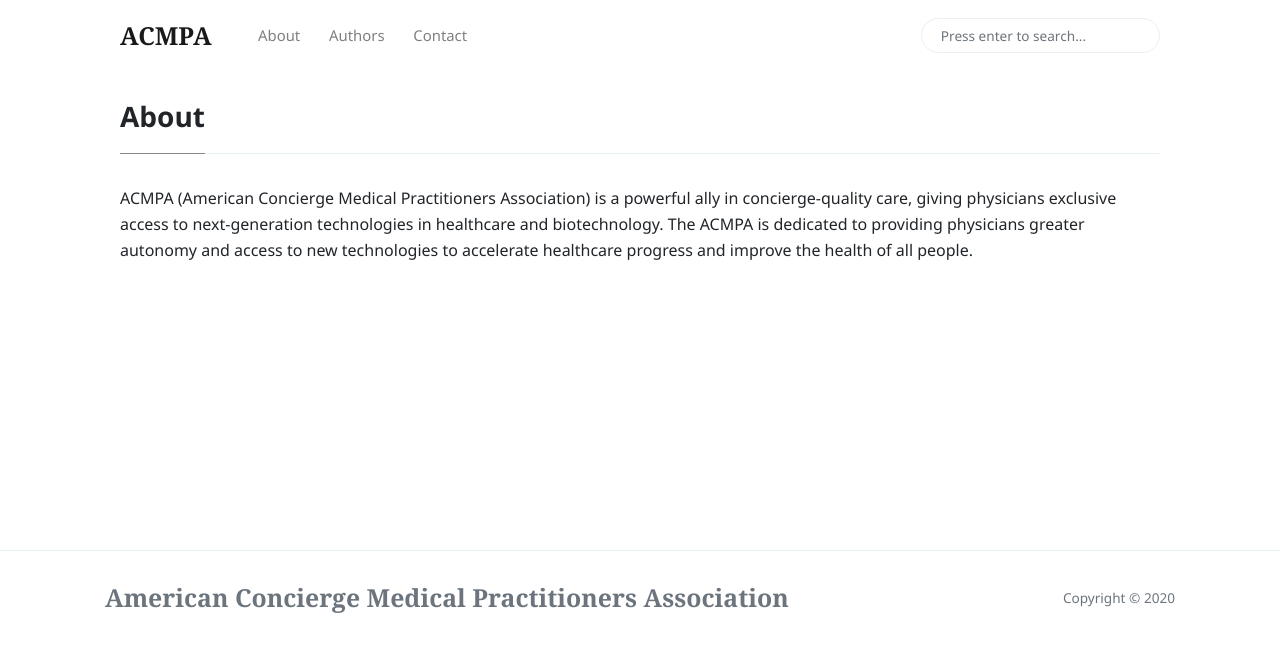
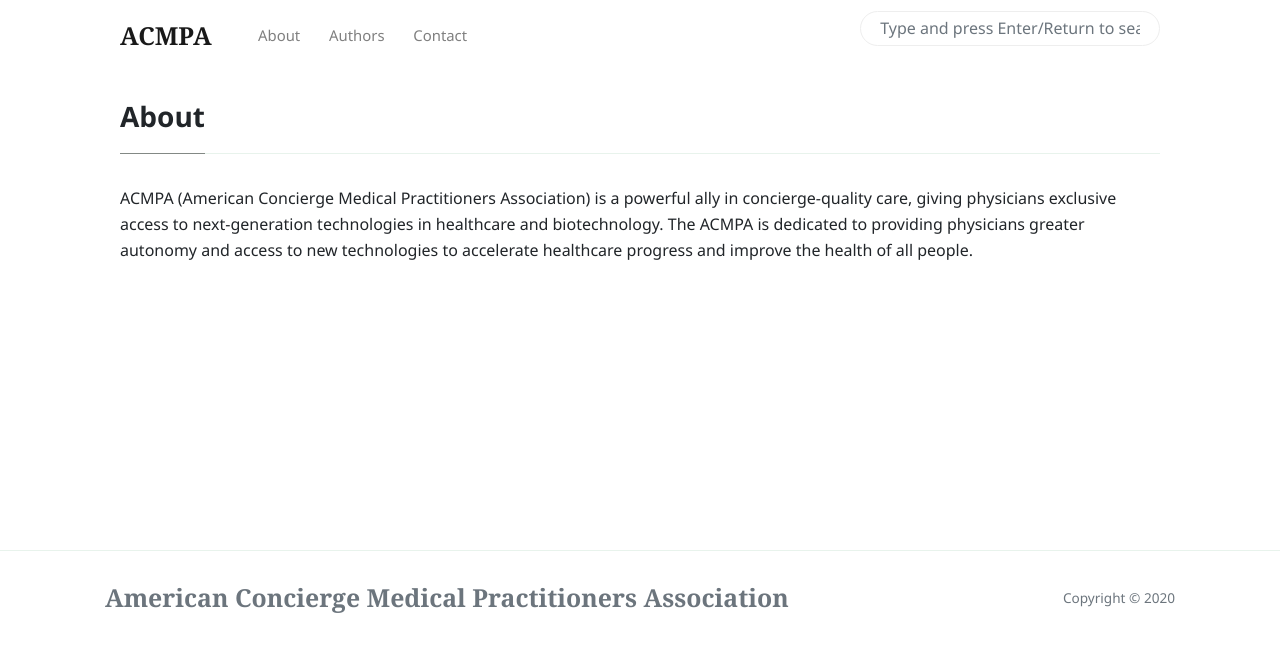
Before and after one commit to acmpa/acmpa.github.io, a Jekyll site: the page built from _pages/about.md, in a window 1280 px wide. Shown: the top 652 px of the page. Built offline with Jekyll 4.4.1, drawn with Linux system fonts in a browser that asks for light colours; nearby versions of some CDN libraries.

Commit message:
Edit search bar style - better mobile experience

```diff
--- a/_includes/search-lunr.html
+++ b/_includes/search-lunr.html
@@ -77,5 +77,5 @@ function lunr_search(term) {
 
 
 <form class="bd-search hidden-sm-down" onSubmit="return lunr_search(document.getElementById('lunrsearch').value);">
-<input type="text" class="form-control text-small"  id="lunrsearch" name="q" value="" placeholder="Press enter to search...">
+<input type="text" class="form-control text-small"  id="lunrsearch" name="q" value="" placeholder="Type and press Enter/Return to search...">
 </form>
--- a/assets/css/theme.css
+++ b/assets/css/theme.css
@@ -263,11 +263,13 @@ a.text-dark:hover {
 	color:rgba(0,0,0,0.9);
 }
 .bd-search .form-control {
-	font-size:.85rem;
+	font-size: 16px;
 	color:#999;
 	border-radius:30px;
 	height:35px;
+	min-width: 300px;
 	border:1px solid #eee;
+	margin-bottom: 15px;
 }
 .mb-2rem {
 	margin-bottom:2rem;
@@ -802,4 +804,9 @@ div.a2a_full_footer {display:none;}
 	 .topfirstimage {
 		 height:280px !Important;
 	 }
+
+	 .bd-search .form-control {
+		font-size: 0.85rem;
+		margin-bottom: 0;
+	}
  }
```
